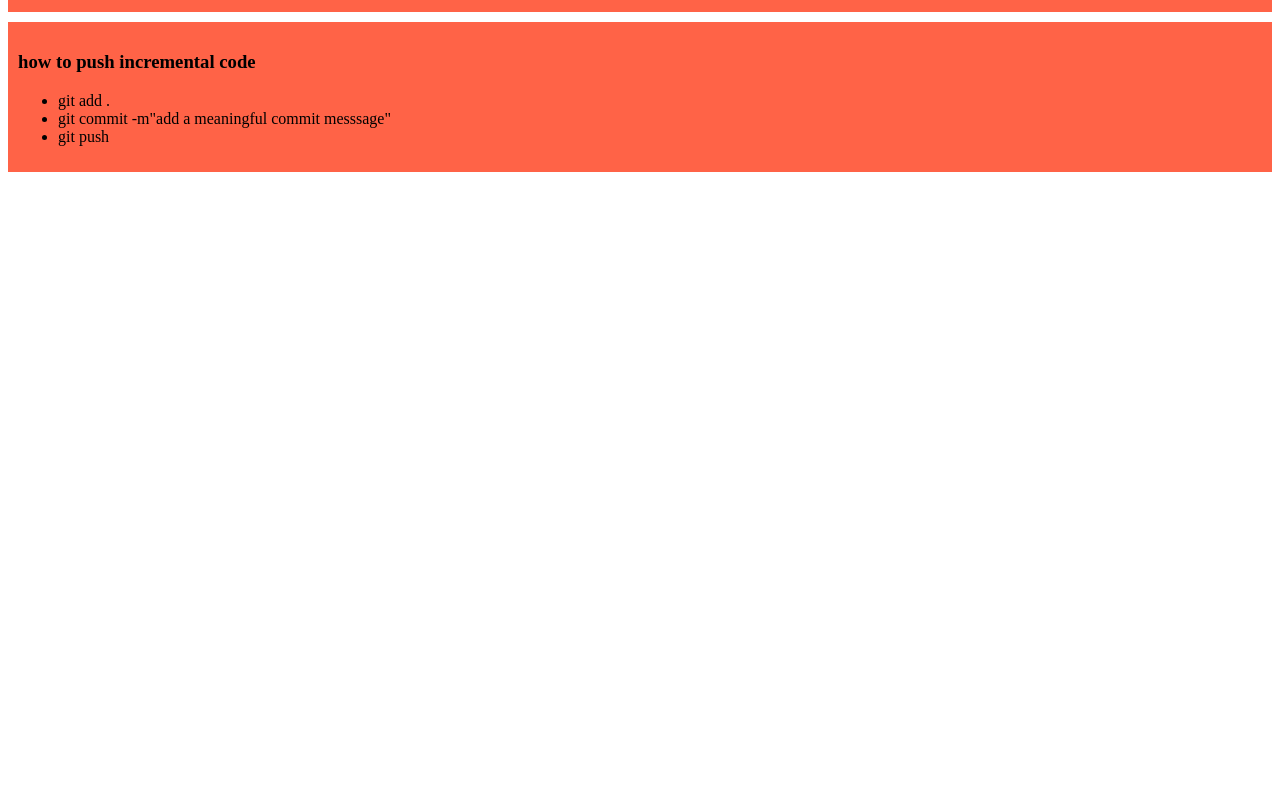
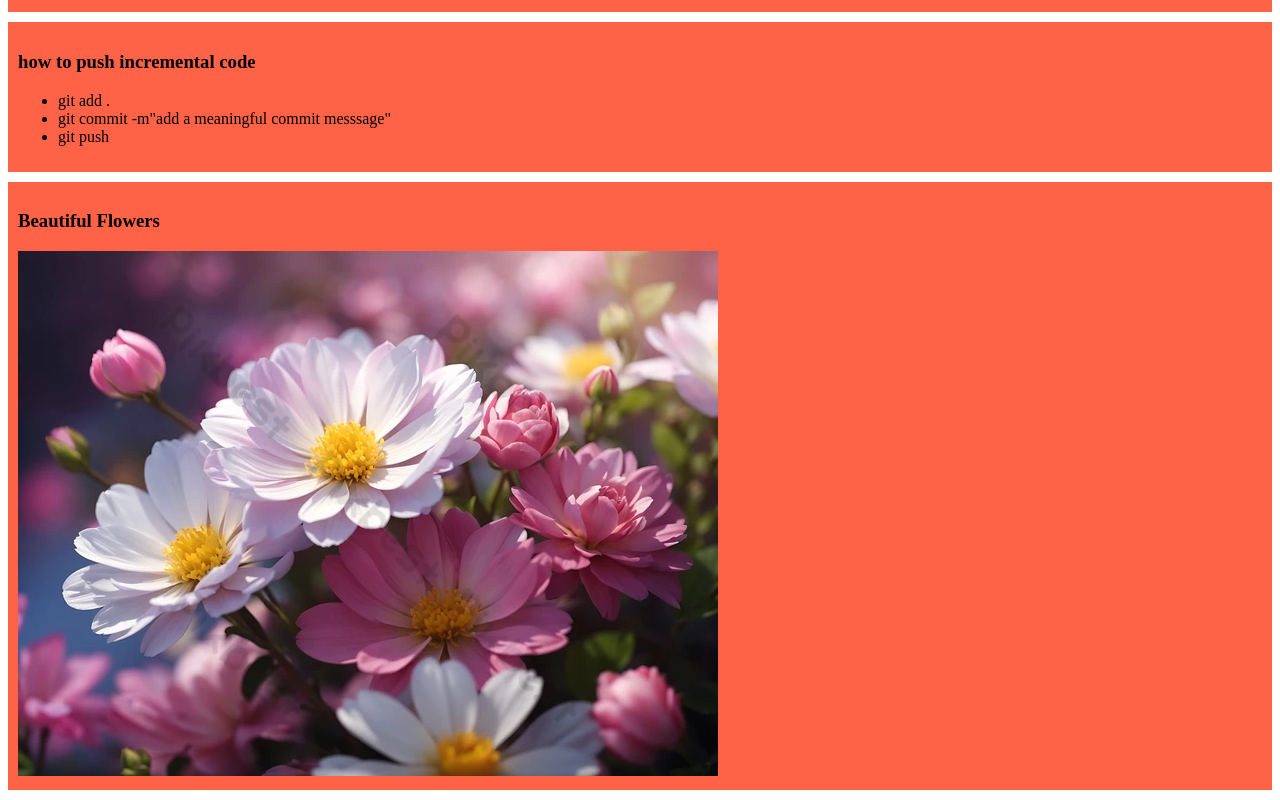
Before and after one commit to sumaiyakhondoker/my-simple-website, a plain HTML site: page index.html in a window 1280 px wide. Shown: the part 410-1210 px from the top of the page. Before the commit the page ends 800 px from the top, so only its background shows below. Drawn offline with Linux system fonts and the light colour scheme.

Commit message:
added flower image

```diff
--- a/index.html
+++ b/index.html
@@ -32,5 +32,11 @@
 
         </ul>
     </div>
+    <div>
+        <h3>Beautiful Flowers</h3>
+        <img src="images/flower.jpg" alt="image is comming soon">
+
+
+    </div>
 </body>
 </html>
```
Also changed, not shown: images/flower.jpg (added).
